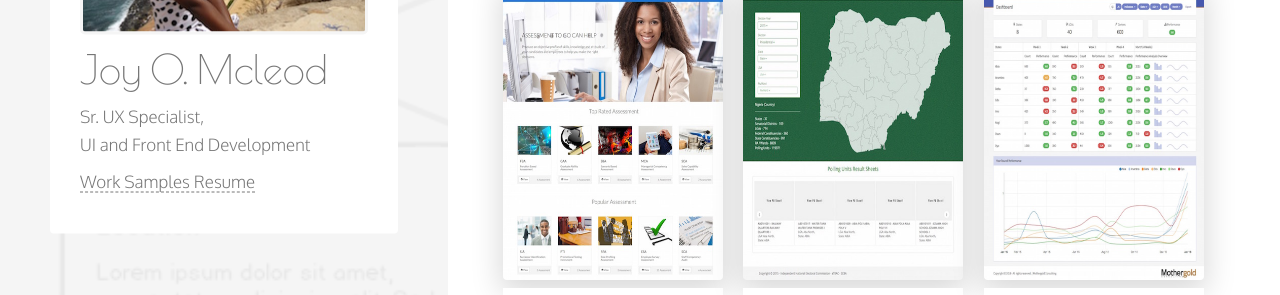
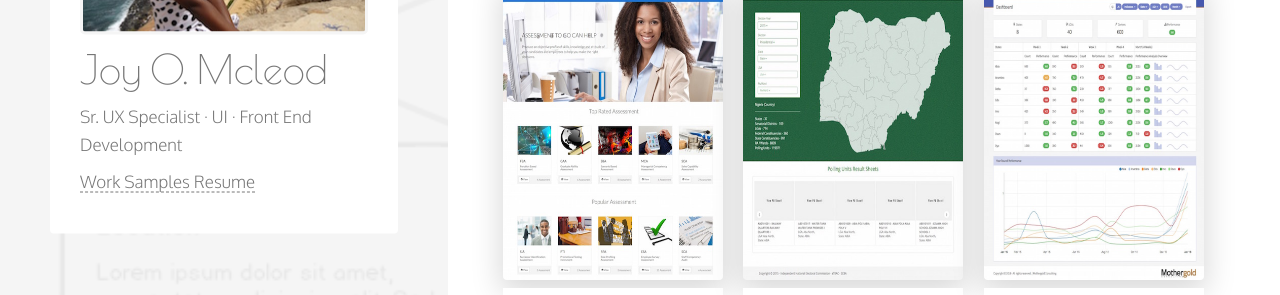
Before and after one commit to jokomowho/my_website, a Jekyll site: the page built from index.html, in a window 1280 px wide. Shown: the part 991-1286 px from the top of the page. Built offline with Jekyll 4.4.1, drawn with Linux system fonts in a browser that asks for light colours; nearby versions of some CDN libraries.

Commit message:
Website Update.

```diff
--- a/index.html
+++ b/index.html
@@ -8,7 +8,7 @@ layout: default
        <div class="style-element">
         <img src="images/Aerial.jpg" class="img-style">
           <h1>{{ site.title }}</h1>
-          <h3 class="style">Sr. UX Specialist, <br> UI and Front End Development</h3>
+          <h3 class="style">Sr. UX Specialist &middot; UI &middot; Front End Development</h3>
           <h3 class="style"><a href="https://www.jokomowho.com/images/joy-okomowho-resume-branding.pdf" target="_blank"> Work Samples Resume</a></h3>
         </div>
     </div>
```
